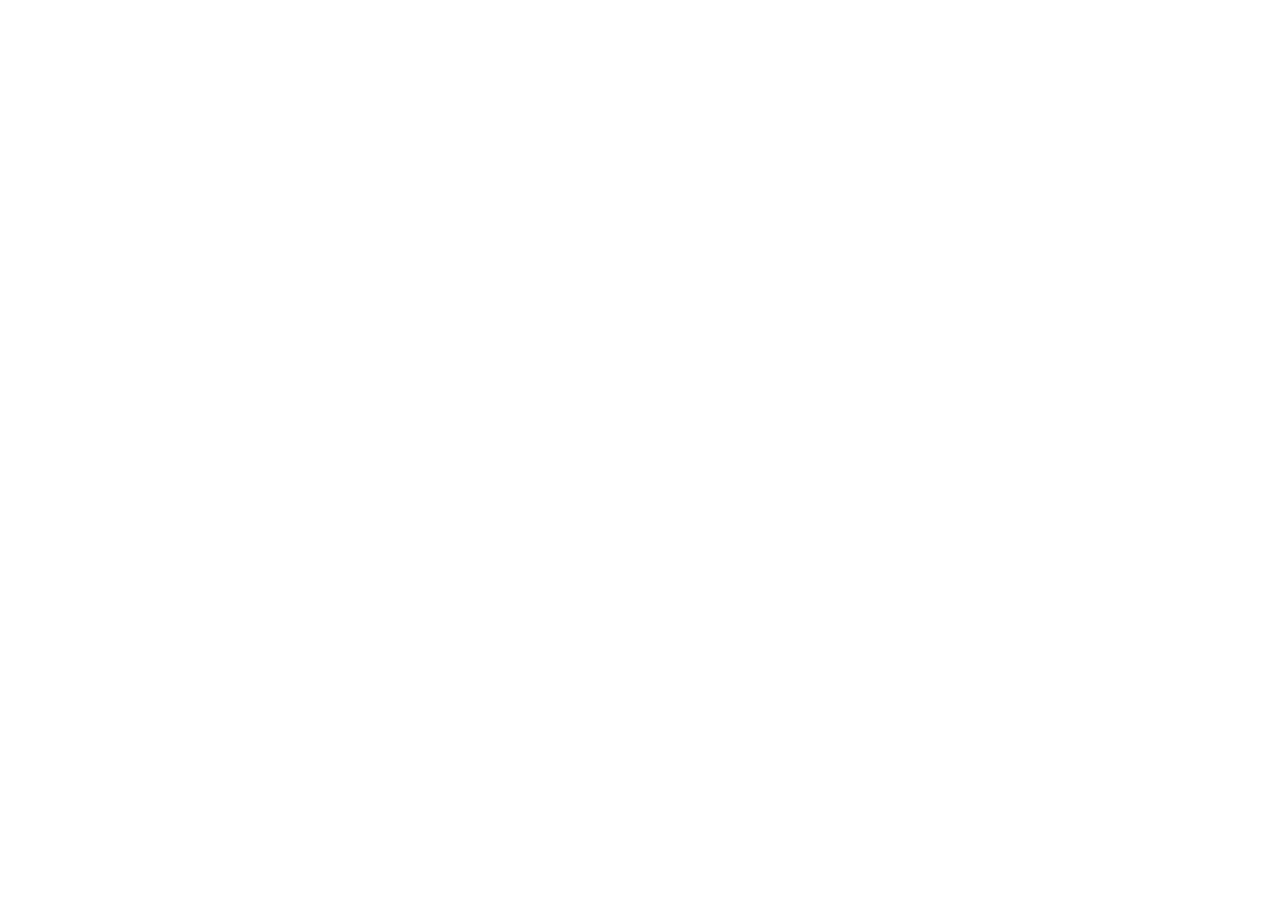
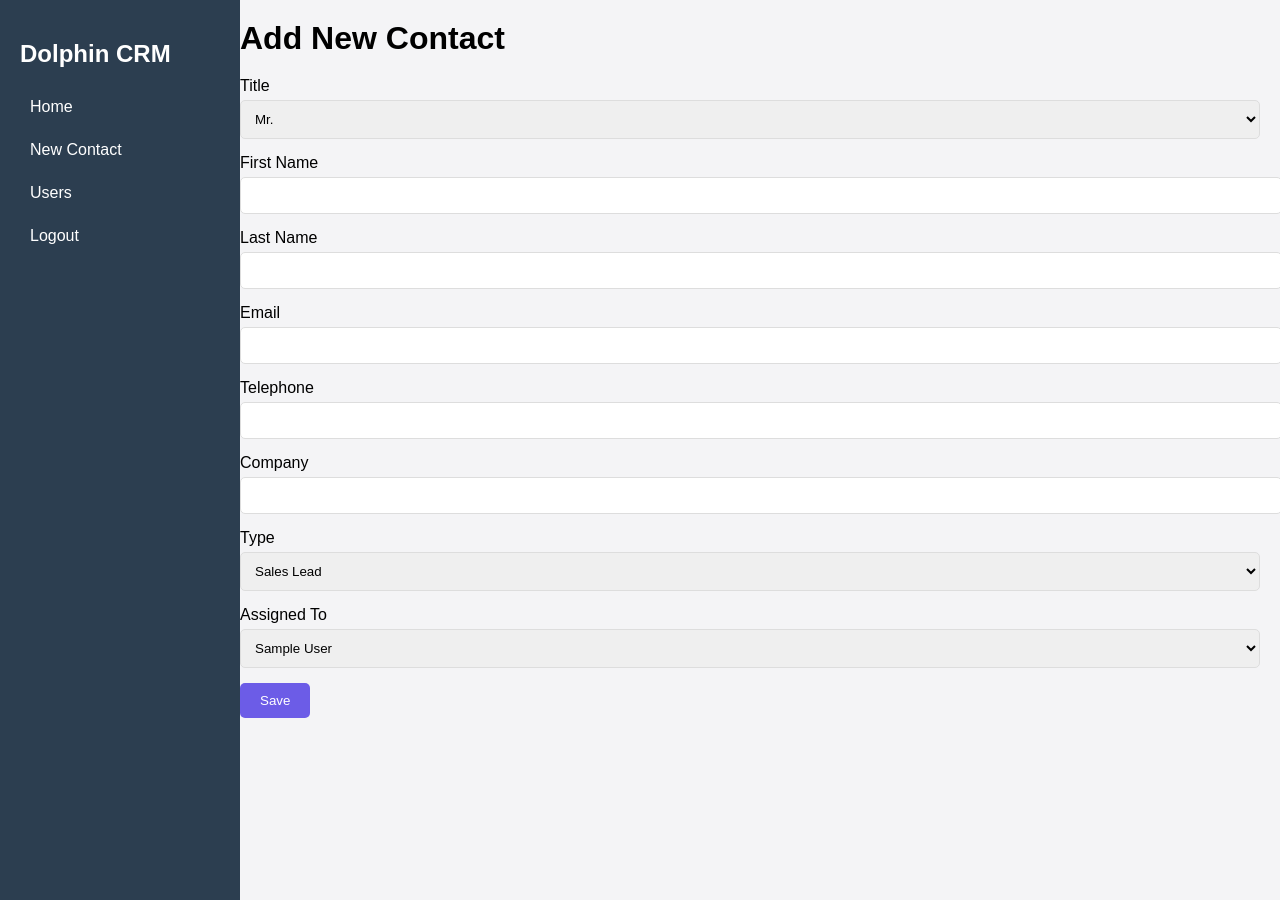
Before and after one commit to BreannaThelwell/info2180-finalproject, a PHP site: page /add_contact.php in a window 1280 px wide. Before the commit the page is empty. Run offline with PHP 8.4, Linux system fonts and the light colour scheme; the visitor is signed in with stand-in values (Sample User, id 1); tables that the repository leaves empty or names only in its code hold one stand-in row (values such as "Sample post"); a stand-in replaces the project's code that opens the database connection.

Commit message:
Edit with implemented html

```diff
--- a/add_contact.php
+++ b/add_contact.php
@@ -38,4 +38,115 @@
         echo "Error: " . $stmt->error;
     }
 }
+// Fetch users for the "Assigned To" dropdown
+$users_query = "SELECT id, firstname, lastname FROM users";
+$users_result = $conn->query($users_query);
 ?>
+
+<!DOCTYPE html>
+<html lang="en">
+<head>
+    <meta charset="UTF-8">
+    <meta name="viewport" content="width=device-width, initial-scale=1.0">
+    <title>Add Contact</title>
+    <style>
+        /* Basic styling */
+        body { font-family: Arial, sans-serif; margin: 0; background: #f4f4f6; }
+        .sidebar { width: 200px; background: #2C3E50; color: white; height: 100vh; padding: 20px; position: fixed; }
+        .sidebar a { color: white; text-decoration: none; display: block; padding: 10px; margin: 5px 0; }
+        .sidebar a:hover { background: #34495E; }
+        .main { margin-left: 220px; padding: 20px; }
+        .header h1 { margin: 0; margin-bottom: 20px; }
+        .form-group { margin-bottom: 15px; }
+        .form-group label { display: block; margin-bottom: 5px; }
+        .form-group input, .form-group select { width: 100%; padding: 10px; border: 1px solid #ddd; border-radius: 5px; }
+        .btn { padding: 10px 20px; background: #6C5CE7; color: white; text-decoration: none; border-radius: 5px; border: none; cursor: pointer; }
+        .btn:hover { background: #4B4CDA; }
+    </style>
+</head>
+<body>
+    <!-- Sidebar navigation -->
+    <div class="sidebar">
+        <h2>Dolphin CRM</h2>
+        <a href="dashboard.php">Home</a>
+        <a href="add_contact.php">New Contact</a>
+        <a href="users.php">Users</a>
+        <a href="logout.php">Logout</a>
+    </div>
+
+    <!-- Main content area -->
+    <div class="main">
+        <div class="header">
+            <h1>Add New Contact</h1>
+        </div>
+
+        <!-- Contact creation form -->
+        <form action="add_contact.php" method="POST">
+            <!-- Title -->
+            <div class="form-group">
+                <label for="title">Title</label>
+                <select name="title" id="title" required>
+                    <option value="Mr.">Mr.</option>
+                    <option value="Ms.">Ms.</option>
+                    <option value="Mrs.">Mrs.</option>
+                    <option value="Dr.">Dr.</option>
+                </select>
+            </div>
+
+            <!-- First name -->
+            <div class="form-group">
+                <label for="firstname">First Name</label>
+                <input type="text" name="firstname" id="firstname" required>
+            </div>
+
+            <!-- Last name -->
+            <div class="form-group">
+                <label for="lastname">Last Name</label>
+                <input type="text" name="lastname" id="lastname" required>
+            </div>
+
+            <!-- Email -->
+            <div class="form-group">
+                <label for="email">Email</label>
+                <input type="email" name="email" id="email" required>
+            </div>
+
+            <!-- Telephone -->
+            <div class="form-group">
+                <label for="telephone">Telephone</label>
+                <input type="text" name="telephone" id="telephone">
+            </div>
+
+            <!-- Company -->
+            <div class="form-group">
+                <label for="company">Company</label>
+                <input type="text" name="company" id="company" required>
+            </div>
+
+            <!-- Type -->
+            <div class="form-group">
+                <label for="type">Type</label>
+                <select name="type" id="type" required>
+                    <option value="Sales Lead">Sales Lead</option>
+                    <option value="Support">Support</option>
+                </select>
+            </div>
+
+            <!-- Assigned to -->
+            <div class="form-group">
+                <label for="assigned_to">Assigned To</label>
+                <select name="assigned_to" id="assigned_to" required>
+                    <?php while ($user = $users_result->fetch_assoc()): ?>
+                        <option value="<?= $user['id'] ?>">
+                            <?= $user['firstname'] . ' ' . $user['lastname'] ?>
+                        </option>
+                    <?php endwhile; ?>
+                </select>
+            </div>
+
+            <!-- Submit button -->
+            <button type="submit" class="btn">Save</button>
+        </form>
+    </div>
+</body>
+</html>
```
